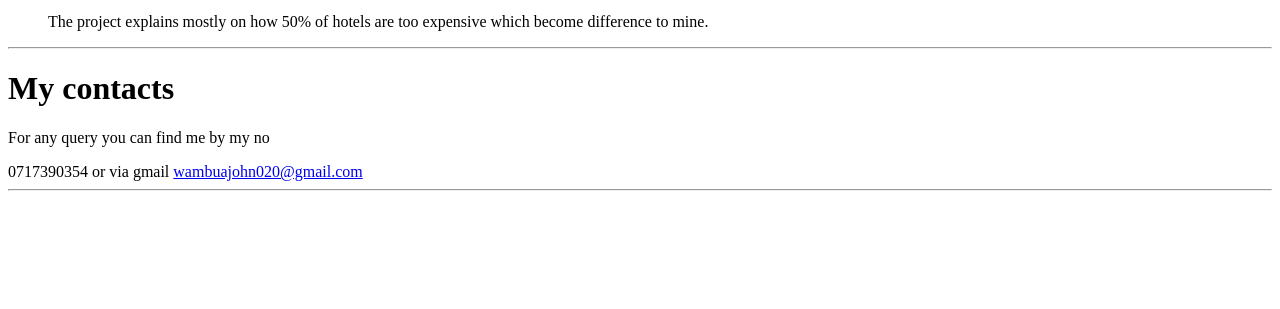
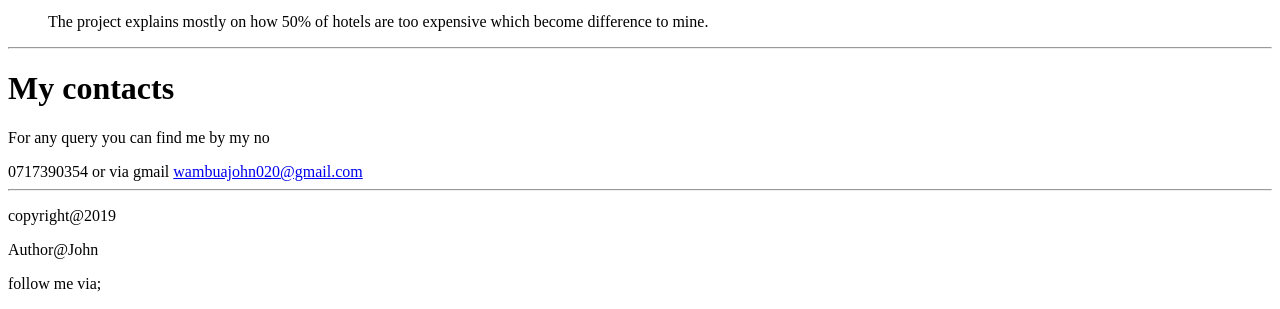
Before and after one commit to Johnwambua020/my-portfolio, a plain HTML site: page index.html in a window 1280 px wide. Shown: the part 2892-3201 px from the top of the page. Before the commit the page ends 3091 px from the top, so only its background shows below. Drawn offline with Linux system fonts and the light colour scheme.

Commit message:
add footer and description on it

```diff
--- a/index.html
+++ b/index.html
@@ -53,5 +53,14 @@
 
 
 <hr>
+<footer>
+    <p>copyright@2019</p>
+    <p>Author@John</p>
+    <p>follow me via;</p><i class="fab fa-facebook"></i>
+
+
+
+</footer>
+
 </body>
 </html>
```
